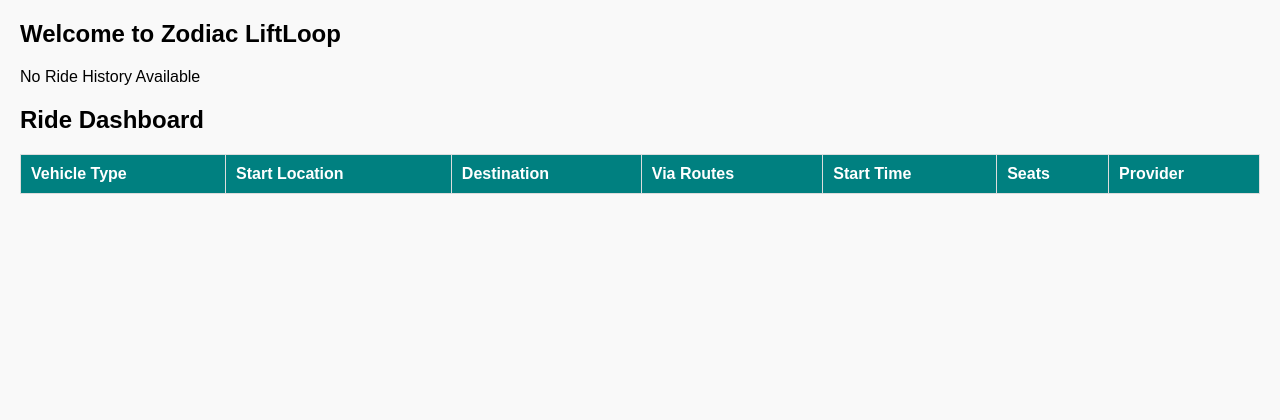
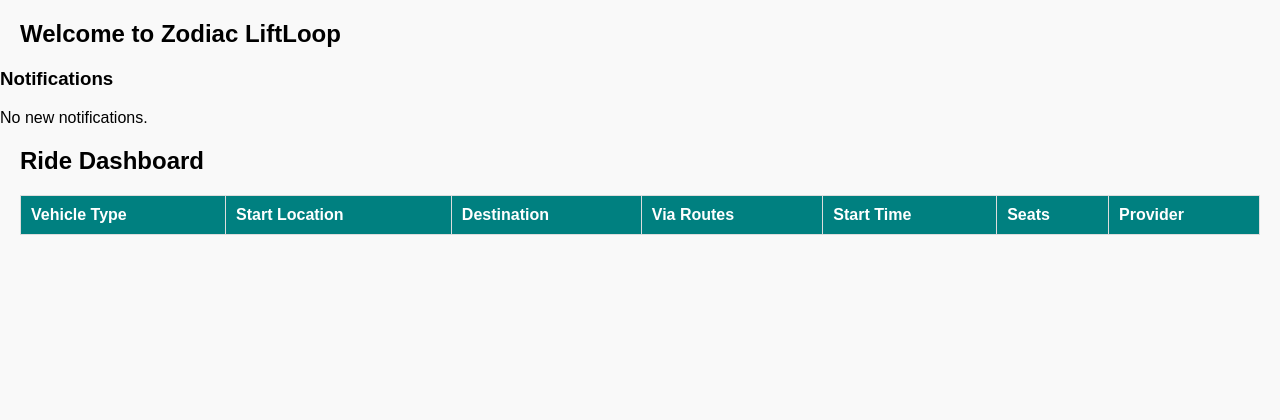
Before and after one commit to Adithya1703/CarPool_LiftLoop, a Flask app: template templates/main.html in a window 1280 px wide. Shown: the part 38-458 px from the top of the page. Run offline with Flask 3, Linux system fonts and the light colour scheme; the template is opened without the code that fills it, so the values that code supplies are empty.

Commit message:
added notification for requesting ride

```diff
--- a/app.py
+++ b/app.py
@@ -24,44 +24,60 @@ def main_page():
     logged_in_user = session["user"]["name"]
 
     try:
+        # Load ride data
         main_pd = pd.read_excel(ride_excel)
 
-        # Ensure `via_routes` is correctly parsed as a list
+        # Parse `via_routes` into a valid list
         def parse_via_routes(value):
             if pd.isna(value):
-                return []  # Return empty list if the value is NaN
+                return []  # Return empty list for NaN
             if isinstance(value, str):
                 try:
-                    # Attempt to parse as JSON
-                    return json.loads(value)
-                except json.JSONDecodeError:
-                    # If JSON decoding fails, return as a single-item list
-                    return [value.strip()]
-            return value  # Return as is for already valid lists
+                    # Attempt to parse as JSON or eval if not a proper list
+                    return eval(value) if value.startswith("[") else [value.strip()]
+                except Exception:
+                    return [value.strip()]  # Fallback to a single-item list
+            return value  # Return as-is for already valid lists
 
         main_pd["via_routes"] = main_pd["via_routes"].apply(parse_via_routes)
 
         # Add logic to format time with AM/PM
         def format_time_with_ampm(time_str):
             try:
-                # Parse the time string in HH:mm format
                 hour, minute = map(int, time_str.split(":"))
                 am_pm = "AM" if hour < 12 else "PM"
                 hour = hour % 12 if hour != 12 else 12  # Convert to 12-hour format
                 return f"{hour}:{minute:02d} {am_pm}"
             except ValueError:
-                return time_str  # Return as is if parsing fails
+                return time_str  # Return as-is if parsing fails
 
-        # Apply formatting to the `preferred_start_time` column
         main_pd["preferred_start_time"] = main_pd["preferred_start_time"].apply(format_time_with_ampm)
 
         # Filter rides for the logged-in user
         user_rides = main_pd[main_pd["ride_provider"] == logged_in_user].to_dict(orient="records")
 
+        # Load user data for notifications
+        user_df = pd.read_excel(EXCEL_FILE)
+
+        # Ensure the `Notifications` column exists
+        if "Notifications" not in user_df.columns:
+            user_df["Notifications"] = ""
+
+        # Get notifications for the logged-in user
+        notifications = user_df[user_df["Name"] == logged_in_user]["Notifications"].values
+        notifications = notifications[0] if len(notifications) > 0 and pd.notna(notifications[0]) else ""
+
     except FileNotFoundError:
         user_rides = []
+        notifications = ""
 
-    return render_template("main.html", user=session["user"], rides=user_rides)
+    except Exception as e:
+        # Handle unexpected errors
+        flash(f"An error occurred: {str(e)}", "danger")
+        user_rides = []
+        notifications = ""
+
+    return render_template("main.html", user=session["user"], rides=user_rides, notifications=notifications)
 
 @app.route("/login", methods=["POST"])
 def login():
@@ -335,6 +351,11 @@ def find_ride():
     try:
         # Load ride data from Excel
         ride_df = pd.read_excel(ride_excel)
+        user_df = pd.read_excel(EXCEL_FILE)
+
+        # Add `Notifications` column if it doesn't exist
+        if "Notifications" not in user_df.columns:
+            user_df["Notifications"] = ""
 
         # Parse the "via_routes" column into a list
         def parse_via_routes(value):
@@ -347,9 +368,17 @@ def find_ride():
 
         ride_df["via_routes"] = ride_df["via_routes"].apply(parse_via_routes)
 
-        # Rename `preferred_start_time` to `start_time` to match frontend reference
-        if "preferred_start_time" in ride_df.columns:
-            ride_df.rename(columns={"preferred_start_time": "start_time"}, inplace=True)
+        # Parse and format time with AM/PM
+        def format_time_with_ampm(time_str):
+            try:
+                hour, minute = map(int, time_str.split(":"))
+                am_pm = "AM" if hour < 12 else "PM"
+                hour = hour % 12 if hour != 12 else 12
+                return f"{hour}:{minute:02d} {am_pm}"
+            except ValueError:
+                return time_str
+
+        ride_df["preferred_start_time"] = ride_df["preferred_start_time"].apply(format_time_with_ampm)
 
         if query:
             # Filter rides based on query
@@ -367,12 +396,35 @@ def find_ride():
     # Handle ride requests
     if request.method == "POST":
         if selected_rides:
-            flash(f"You have requested the following rides: {', '.join(selected_rides)}", "success")
+            try:
+                for ride in selected_rides:
+                    # Find the ride in ride_df
+                    ride_details = ride_df[ride_df["start_location"] + " to " + ride_df["destination"] == ride].iloc[0]
+                    ride_provider = ride_details["ride_provider"]
+
+                    # Match ride provider in user_df
+                    user_index = user_df[user_df["Name"] == ride_provider].index
+                    if not user_index.empty:
+                        user_index = user_index[0]
+
+                        # Add a notification
+                        existing_notifications = user_df.at[user_index, "Notifications"]
+                        new_notification = f"Ride request from {session['user']['name']} ({session['user']['email']}) for ride: {ride}"
+                        if pd.isna(existing_notifications) or existing_notifications == "":
+                            user_df.at[user_index, "Notifications"] = new_notification
+                        else:
+                            user_df.at[user_index, "Notifications"] += f"; {new_notification}"
+
+                # Save updated user data back to Excel
+                user_df.to_excel(EXCEL_FILE, index=False)
+                flash("Ride request sent successfully!", "success")
+
+            except Exception as e:
+                flash(f"An error occurred while sending the request: {e}", "danger")
         else:
             flash("No rides selected!", "warning")
 
     return render_template("find_ride.html", rides=rides_data)
-
 
 
 @app.route("/post_ride", methods=["GET", "POST"])
--- a/templates/main.html
+++ b/templates/main.html
@@ -138,7 +138,15 @@
     <!-- Main Content -->
     <div class="container">
         <h2>Welcome to Zodiac LiftLoop</h2>
-        <p>No Ride History Available</p>
+    </div>
+
+    <div class="notifications">
+        <h3>Notifications</h3>
+        {% if notifications %}
+            <p>{{ notifications }}</p>
+        {% else %}
+            <p>No new notifications.</p>
+        {% endif %}
     </div>
 
     <!-- Ride Dashboard -->
```
